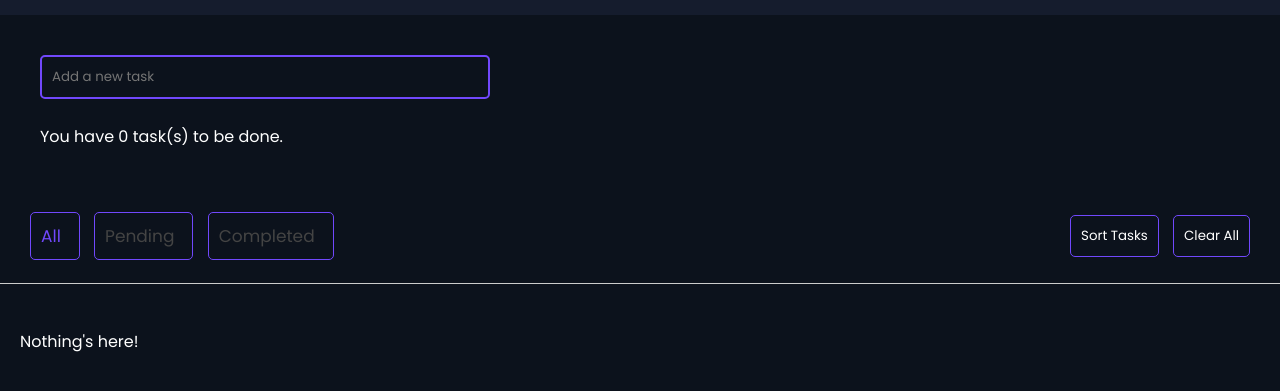
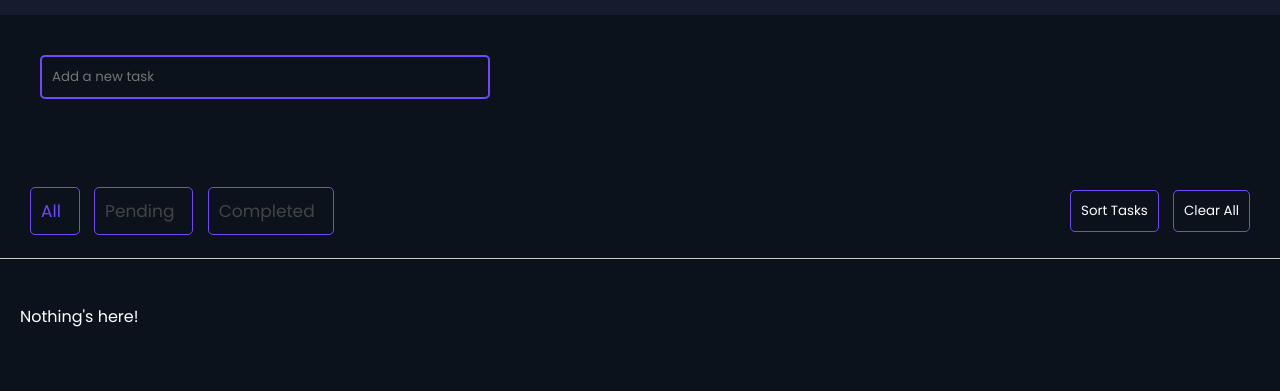
Before and after one commit to bajracharyaritika08/todo-list-app, a website: page src/index.html in a window 1280 px wide. Shown: the part 65-456 px from the top of the page. Drawn offline with Linux system fonts and the light colour scheme.

Commit message:
Finalization

```diff
--- a/src/index.html
+++ b/src/index.html
@@ -29,7 +29,7 @@
       <div class="task-input">
         <!-- <img src="bars-icon.svg" alt="icon"> -->
         <input type="text" placeholder="Add a new task" class="addtodo"><br>
-        <p>You have <span id="pendingcount">0</span> task(s) to be done.</p>
+        <!-- <p>You have <span id="pendingcount">0</span> task(s) to be done.</p> -->
       </div>
       <!-- Input Field For Entering Tasks Ends Here! -->
       <div class="controls">
```
Also changed, not shown: src/services/index.js (deleted).
